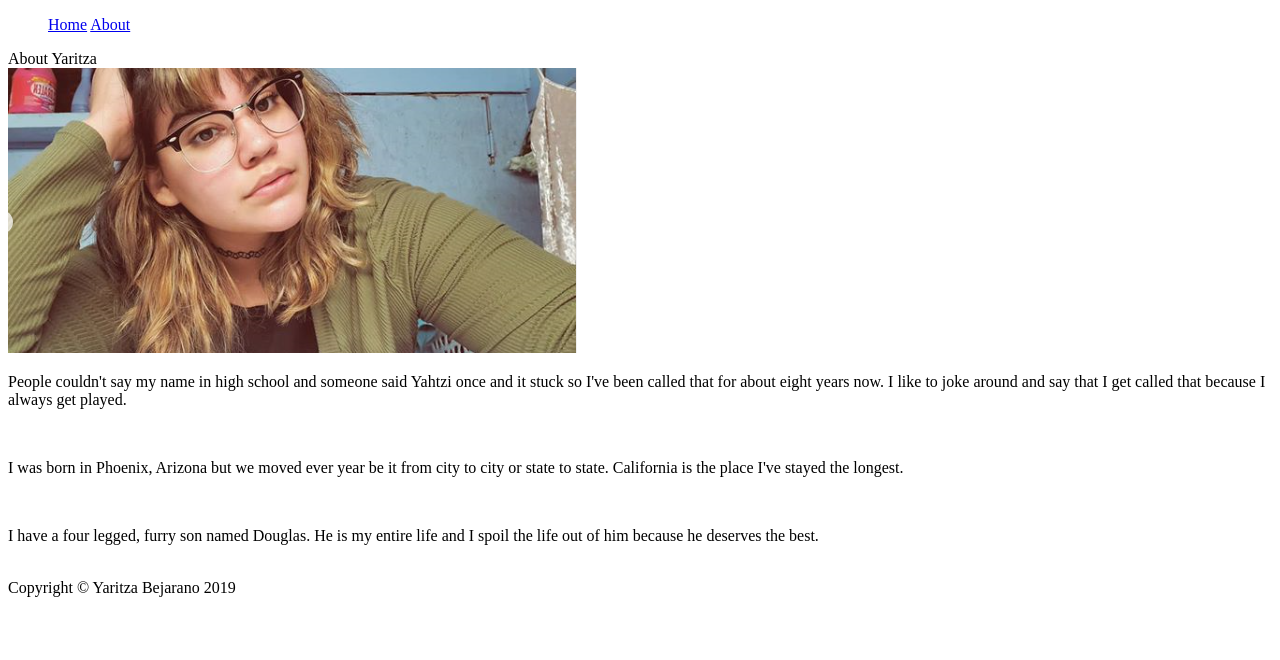
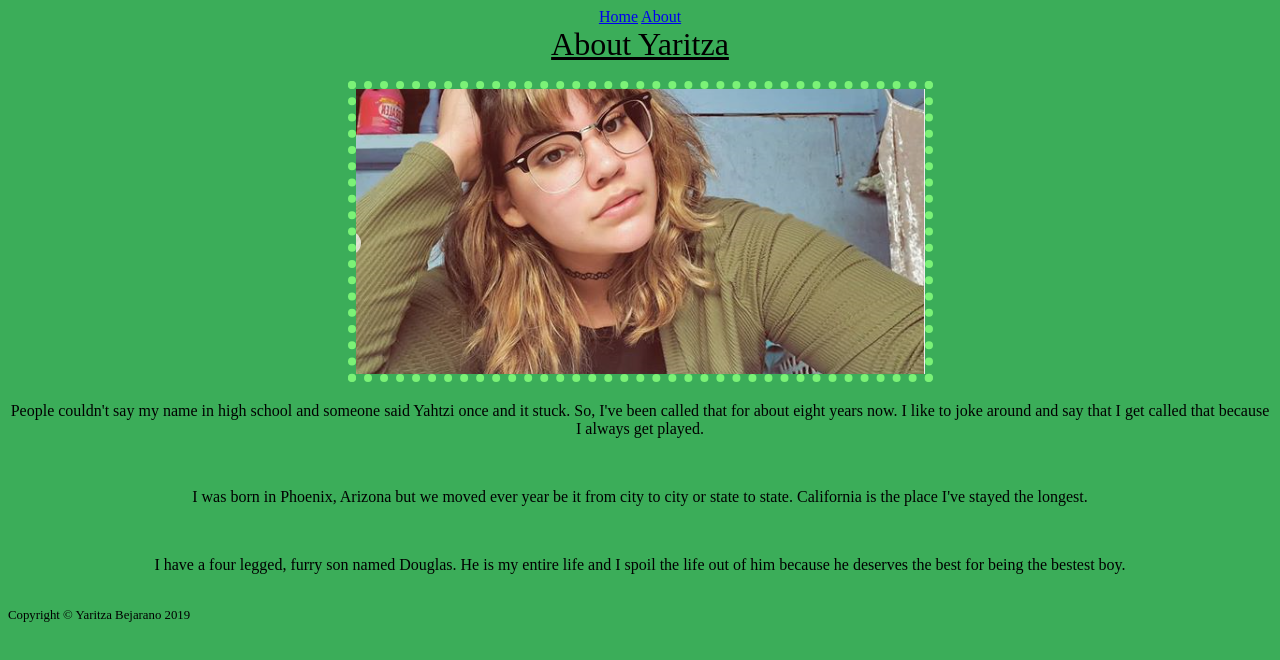
Before and after one commit to yahtzi/CISAssignment-02, a plain HTML site: page about.html in a window 1280 px wide. Drawn offline with Linux system fonts and the light colour scheme.

Commit message:
I added all the styling to my site

```diff
--- a/about.html
+++ b/about.html
@@ -9,19 +9,18 @@
 </head>
 <body>
     <nav class="nav">
-        <ul>
             <a href="index.html">Home</a>
             <a href="about.html">About</a>
-        </ul>
     </nav>
 
     <header>About Yaritza</header>
+    <br>
     <img src="images/YaritzaBej.png" alt="Yaritza Bejarano in her laundry room being narcissistic">
-    <p>People couldn't say my name in high school and someone said Yahtzi once and it stuck so I've been called that for about eight years now. I like to joke around and say that I get called that because I always get played.</p>
+    <p>People couldn't say my name in high school and someone said Yahtzi once and it stuck. So, I've been called that for about eight years now. I like to joke around and say that I get called that because I always get played.</p>
     <br>
     <p>I was born in Phoenix, Arizona but we moved ever year be it from city to city or state to state. California is the place I've stayed the longest.</p>
     <br>
-    <p>I have a four legged, furry son named Douglas. He is my entire life and I spoil the life out of him because he deserves the best.</p>
+    <p>I have a four legged, furry son named Douglas. He is my entire life and I spoil the life out of him because he deserves the best for being the bestest boy.</p>
     <br>
 
     <footer id="copyright">Copyright &copy; Yaritza Bejarano 2019</footer>
--- a/main.css
+++ b/main.css
@@ -0,0 +1,31 @@
+body {
+    font-size: 16px;
+    text-align: center;
+}
+
+#copyright {
+    font-size: 80%;
+    text-align: left;
+}
+
+header {
+    text-decoration: underline;
+    font-size: 2em;
+    text-align: center;
+}
+
+.hopesQuestion {
+    font-weight: bold;
+}
+
+html {
+    background-color: #3bad59;
+}
+
+img {
+    border: 8px dotted #7bf277;
+}
+
+.nav {
+    text-align: center;
+}
```
Also changed, not shown: index.html (+1 -3 lines).
